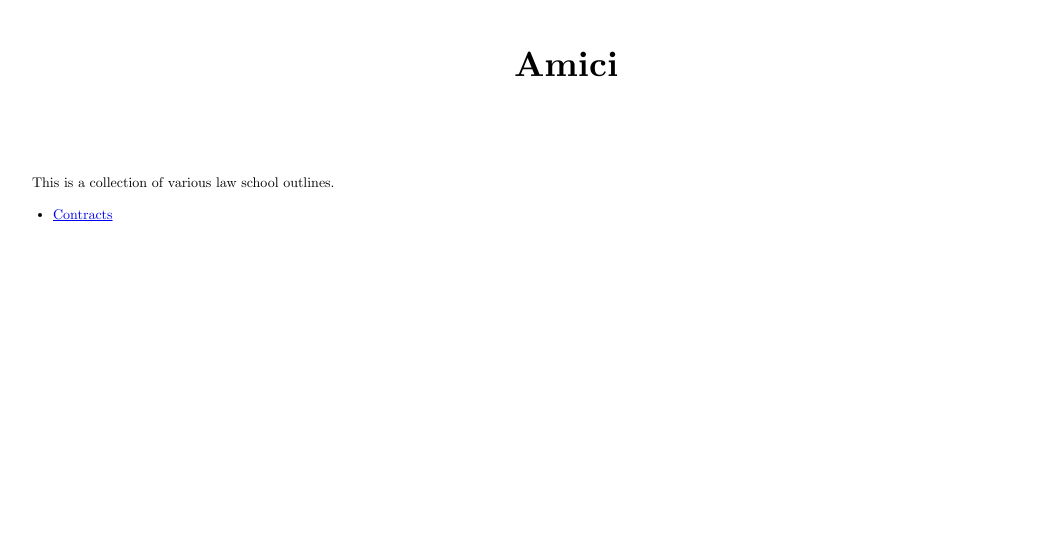
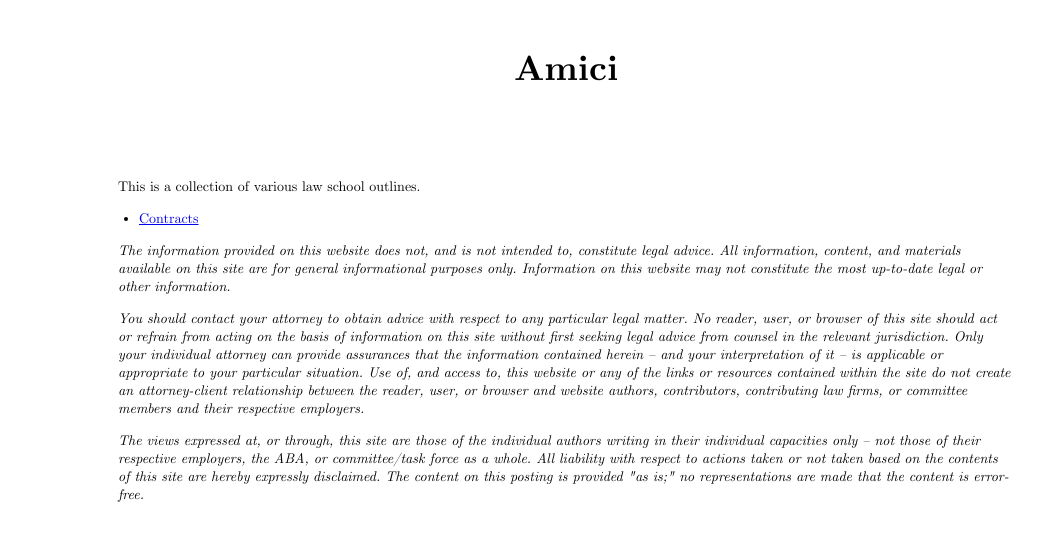
Before and after one commit to ketiboldiais/amici, a Next.js app: page / in a window 1280 px wide. Shown: the top 540 px of the page, without its empty margins (74-1116 px from the left). Built offline with nearby package versions, Linux system fonts and the light colour scheme.

Commit message:
add legal disclaimer

```diff
--- a/src/app/globals.css
+++ b/src/app/globals.css
@@ -30,9 +30,37 @@ html {
 	font-family: 'CMU Serif';
 	font-size: 14px;
 }
+* {
+	box-sizing: border-box;
+}
 body {
-	padding: 2em 7rem;
+	margin: 0;
+	padding: 0;
+	overflow-x: hidden;
+	overflow-y: hidden;
 }
+
+article {
+	padding: 10vh 5vw;
+	padding-top: 8vh;
+	height: 100vh;
+	overflow-y: auto;
+	position: absolute;
+	top: 3.5vh;
+}
+
+nav {
+	position: absolute;
+	background-color: rgb(95, 95, 95);
+	width: 100%;
+	margin: 0;
+	padding: 0.5em 1em;
+}
+nav a {
+	color: white;
+	text-decoration: none;
+}
+
 .katex {
 	font-size: 1em;
 }
@@ -84,9 +112,6 @@ h6:before {
 	counter-increment: H6;
 }
 
-
-
-
 ul {
 	padding: 0 0 0 1.5em;
 	margin: 0;
@@ -101,3 +126,16 @@ ol ol {
 del {
 	text-decoration: underline;
 }
+
+strong del {
+	text-decoration: none;
+	font-weight: normal;
+	font-variant: small-caps;
+}
+
+div.home {
+	padding: 5vh 15vw;
+}
+div.disclaimer {
+	font-style: italic;
+}
--- a/src/app/layout.tsx
+++ b/src/app/layout.tsx
@@ -1,22 +1,26 @@
-import type { Metadata } from 'next'
-import 'katex/dist/katex.min.css';
-import './globals.css'
+import type { Metadata } from "next";
+import "katex/dist/katex.min.css";
+import "./globals.css";
 // import { Inter } from 'next/font/google'
 // const inter = Inter({ subsets: ['latin'] })
 
 export const metadata: Metadata = {
-  title: 'Amici',
-  description: 'Law School Outlines',
-}
+  title: "Amici",
+  description: "Law School Outlines",
+};
 
 export default function RootLayout({
   children,
 }: {
-  children: React.ReactNode
+  children: React.ReactNode;
 }) {
   return (
     <html lang="en">
-      <body>{children}</body>
+      <body>
+        <main>
+          {children}
+        </main>
+      </body>
     </html>
-  )
+  );
 }
--- a/src/app/page.tsx
+++ b/src/app/page.tsx
@@ -1,11 +1,45 @@
 export default function Home() {
   return (
-    <main>
+    <div className={"home"}>
       <h1>Amici</h1>
       <p>This is a collection of various law school outlines.</p>
       <ul>
-        <li><a href="/contracts">Contracts</a></li>
+        <li>
+          <a href="/contracts">Contracts</a>
+        </li>
       </ul>
-    </main>
+      <div className={"disclaimer"}>
+        <p>
+          The information provided on this website does not, and is not intended
+          to, constitute legal advice. All information, content, and materials
+          available on this site are for general informational purposes only.
+          Information on this website may not constitute the most up-to-date
+          legal or other information.
+        </p>
+        <p>
+          You should contact your attorney to obtain advice with respect to any
+          particular legal matter. No reader, user, or browser of this site
+          should act or refrain from acting on the basis of information on this
+          site without first seeking legal advice from counsel in the relevant
+          jurisdiction. Only your individual attorney can provide assurances
+          that the information contained herein – and your interpretation of it
+          – is applicable or appropriate to your particular situation. Use of,
+          and access to, this website or any of the links or resources contained
+          within the site do not create an attorney-client relationship between
+          the reader, user, or browser and website authors, contributors,
+          contributing law firms, or committee members and their respective
+          employers.
+        </p>
+        <p>
+          The views expressed at, or through, this site are those of the
+          individual authors writing in their individual capacities only – not
+          those of their respective employers, the ABA, or committee/task force
+          as a whole. All liability with respect to actions taken or not taken
+          based on the contents of this site are hereby expressly disclaimed.
+          The content on this posting is provided "as is;" no representations
+          are made that the content is error-free.
+        </p>
+      </div>
+    </div>
   );
 }
```
Also changed, not shown: src/app/components/Header.tsx (added, +9 -0 lines), src/app/components/mdx-layout.tsx (added, +13 -0 lines), src/app/contracts/page.mdx (+17 -1 lines).
